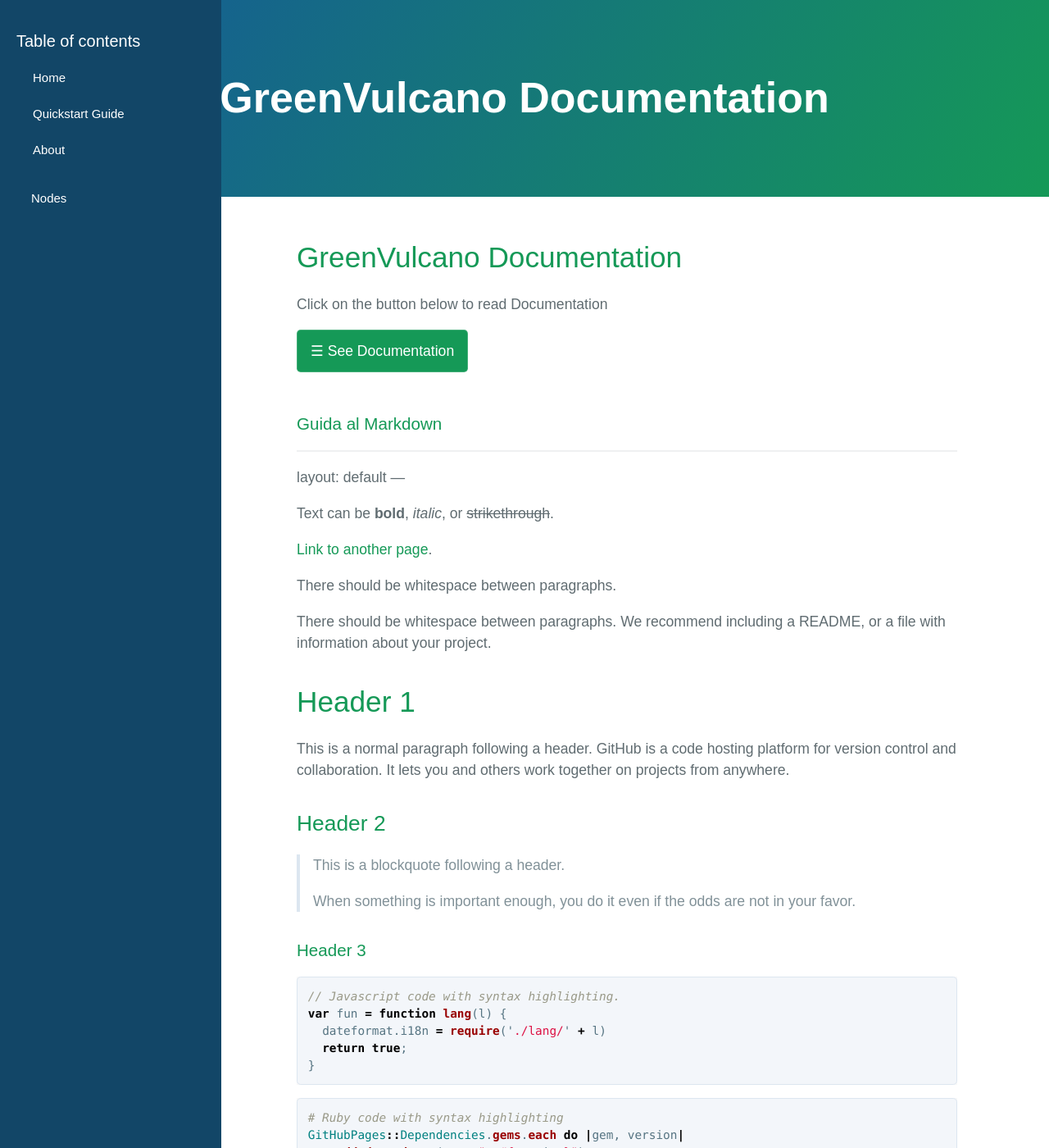
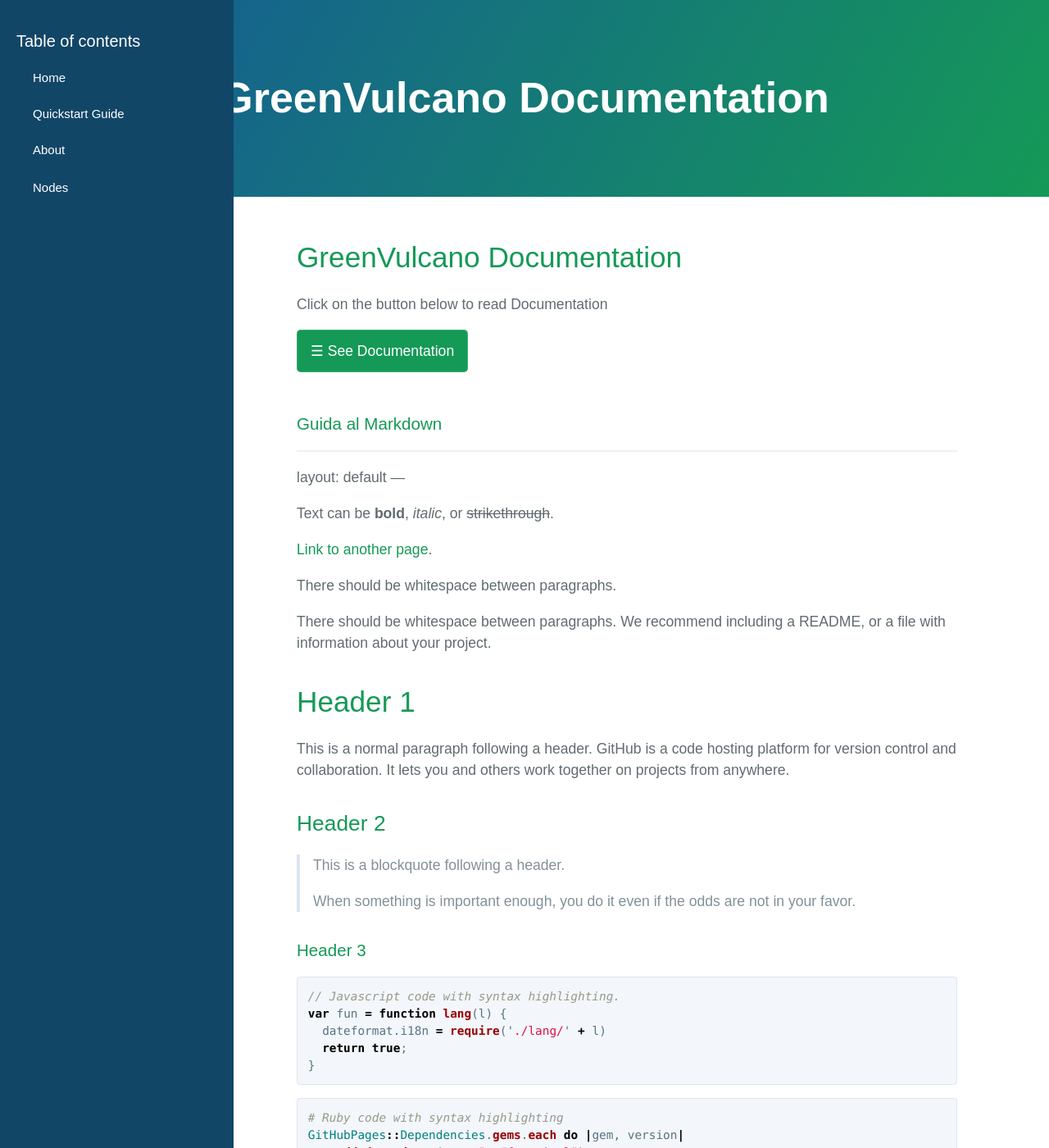
Before and after one commit to dianamw/GreenVulcano-Beta, a Jekyll site: the page built from index.md, in a window 1280 px wide and 1400 px high. Shown: the whole window at 82% size. Built offline with Jekyll 4.4.1, drawn with Linux system fonts in a browser that asks for light colours; our own code applies the rules of GitHub Pages for plain Markdown files; the repository's description, which GitHub fills in, is left out.

Commit message:
Update body.html

```diff
--- a/_includes/body.html
+++ b/_includes/body.html
@@ -14,6 +14,20 @@
     background-color: #124667;
     color: #ffffff;
     cursor: pointer;
+    padding: 5px;
+    width: 250px;
+    margin-left: 35px;
+    border: none;
+    text-align: left;
+    outline: none;
+    font-size: 15px;
+    transition: 0.4s;
+}
+
+ /* button.accordion {
+    background-color: #124667;
+    color: #ffffff;
+    cursor: pointer;
     padding: 18px;
     width: 250px;
     border: none;
@@ -21,7 +35,7 @@
     outline: none;
     font-size: 15px;
     transition: 0.4s;
-  }
+  }*/
 
   .accordion {
     color: #ffffff;
```
